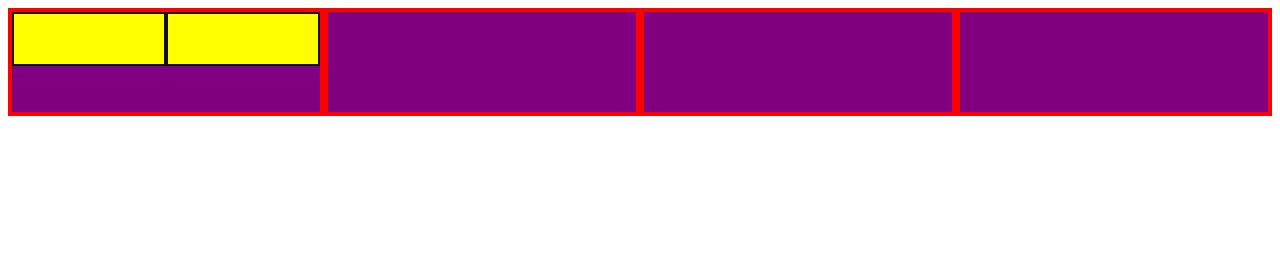
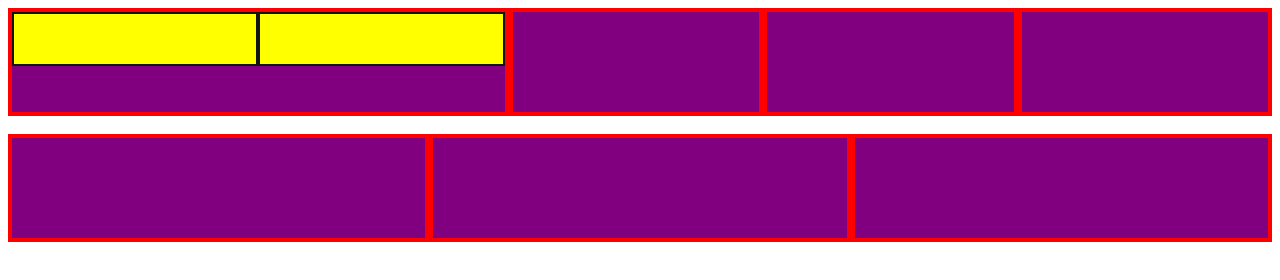
Before and after one commit to jeanbuhendwa/Landing-page1, a plain HTML site: page flex.html in a window 1280 px wide. Drawn offline with Linux system fonts and the light colour scheme.

Commit message:
Adding some flex properties to the flex file

```diff
--- a/flex.html
+++ b/flex.html
@@ -16,13 +16,28 @@
             flex: 1;
             display: flex;
         }
+        .flex-container .one{
+            flex: 2;
+        }
         .one .child {
             background: yellow;
             border: 2px solid rgb(19, 19, 14);
             height: 50px;
             flex: 1;
         }
-
+        .shrink-container {
+            display: flex;
+        }
+        .shrink-container div {
+            height: 100px;
+            width: 300px;
+            border: 4px solid red;
+            background: purple;
+            flex: 1 1 auto;
+        }
+        .shrink-container .five{
+            flex: 1 0 auto;
+        }
     </style>
 </head>
 <body>
@@ -35,5 +50,11 @@
         <div class="three"></div>
         <div class="four"></div>
     </div>
+    <br>
+    <div class="shrink-container">
+        <div class="five"></div>
+        <div class="six"></div>
+        <div class="seven"></div>
+    </div>
 </body>
 </html>
```
